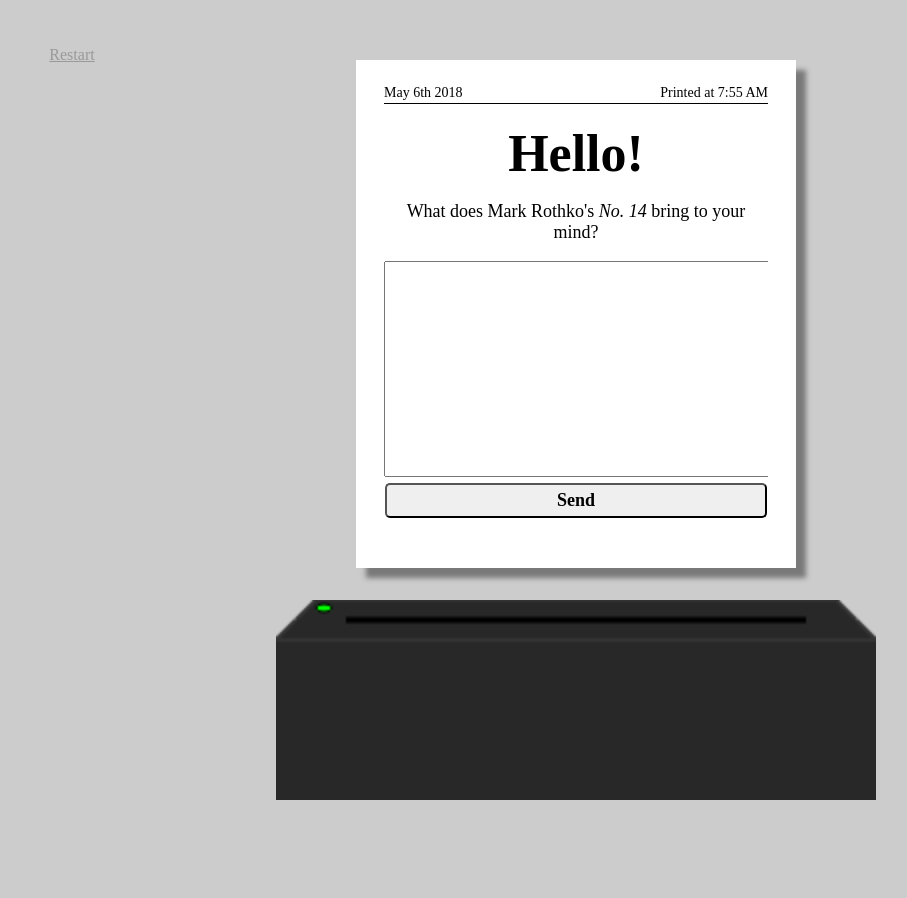
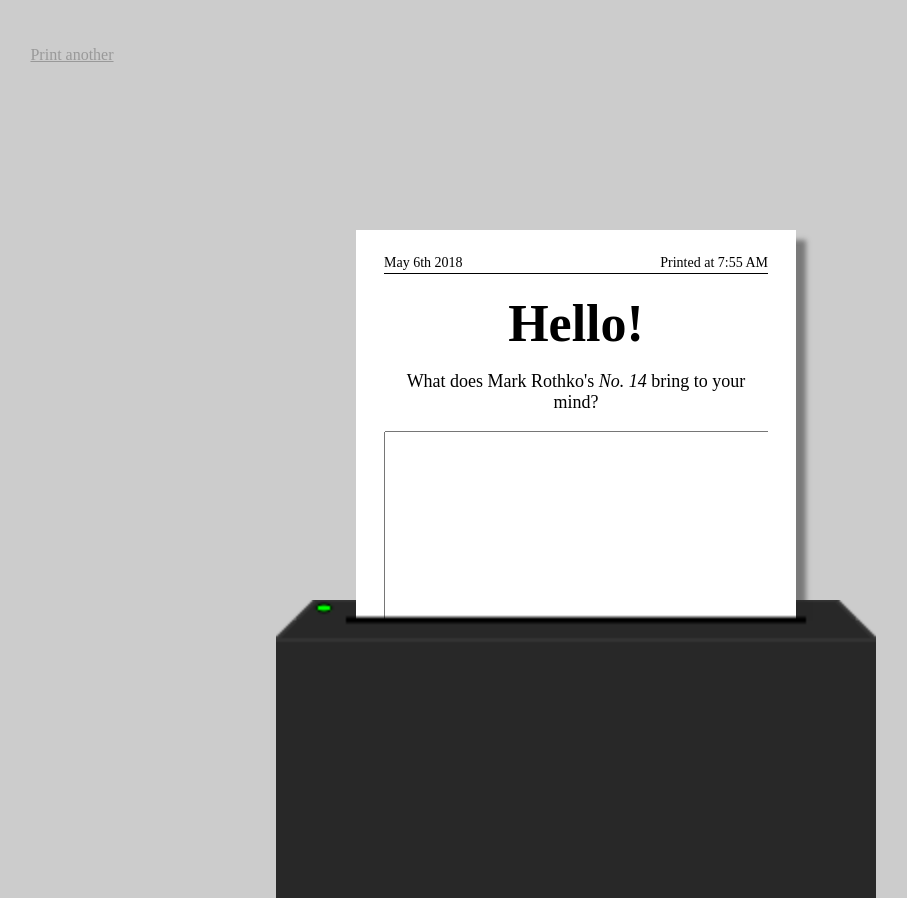
Before and after one commit to chunw/art.empath.io, a Flask app: page / in a window 1280 px wide. Shown: the whole page, without its empty margins (64-971 px from the left). Before the commit the page ends 800 px from the top, so only its background shows below. Run offline with Flask 2, Linux system fonts and the light colour scheme; data that the repository does not hold is empty; some libraries are stand-ins or nearby versions.

Commit message:
Optimize for full screen

```diff
--- a/static/css/printer.css
+++ b/static/css/printer.css
@@ -9,7 +9,7 @@ body {
 }
 
 #container {
-  margin-top: 527px;
+  margin-top: 615px;
   text-align: center;
   width: 100%;
 }
--- a/static/javascript/app.js
+++ b/static/javascript/app.js
@@ -3,14 +3,13 @@ $( document ).ready(function() {
 });
 
 function animateSlideOutOfBox() {
-  // init pos: 527px
   document.getElementById("date").textContent = getCurrentDate();
   document.getElementById("time").textContent = getCurrentTime();
-  $('#container').animate({ 'margin-top': '-100px' }, 6000);
+  $('#container').animate({ 'margin-top': '230px' }, 6000);
 }
 
 function animateSlideIntoBox() {
-  $('#container').animate({ 'margin-top': '550px' }, 3000);
+  $('#container').animate({ 'margin-top': '730px' }, 3000);
 }
 
 function getCurrentDate() {
--- a/templates/index.html
+++ b/templates/index.html
@@ -20,7 +20,7 @@
       -->
 
       <div class="controls">
-        <a href="/">Restart</a>
+        <a href="/">Print another</a>
       </div>
 
       <div class="paper scrollprinter">
```
